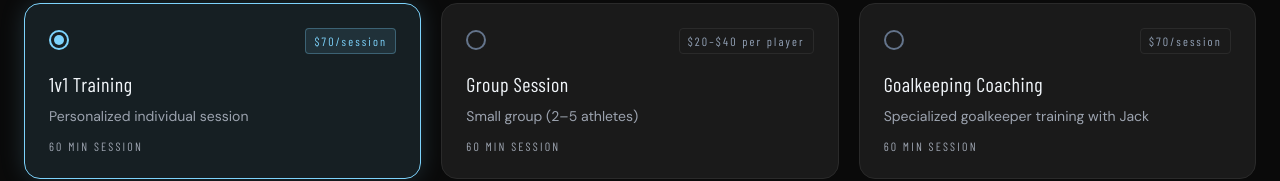
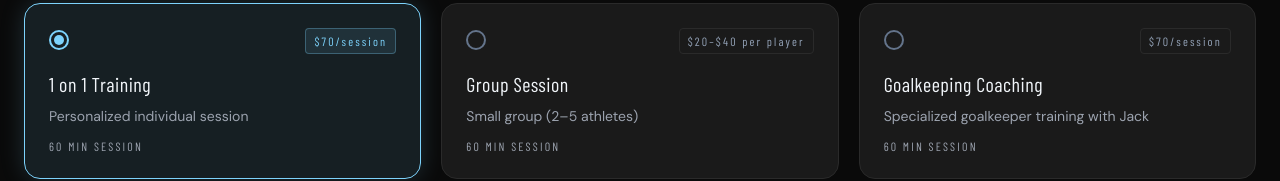
Before and after one commit to savannahathleticacademy-sys/savannah-athletic, a React (Vite) app: page /book in a window 1280 px wide. Shown: the part 717-898 px from the top of the page. Built offline with nearby package versions, Linux system fonts and the light colour scheme; a web font is replaced by a local one.

Commit message:
Update Book.jsx

```diff
--- a/src/Book.jsx
+++ b/src/Book.jsx
@@ -4,7 +4,7 @@ import PageHero from './PageHero.jsx'
 const sessionTypes = [
   {
     id: '1v1',
-    label: '1v1 Training',
+    label: '1 on 1 Training',
     desc: 'Personalized individual session',
     duration: '60 min',
     price: '$70/session',
```
